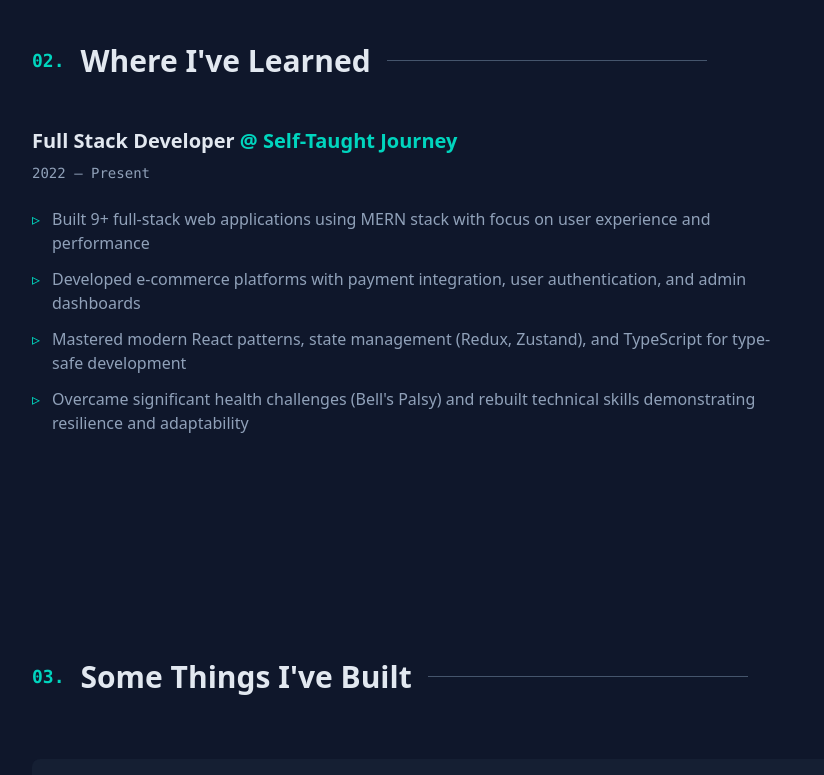
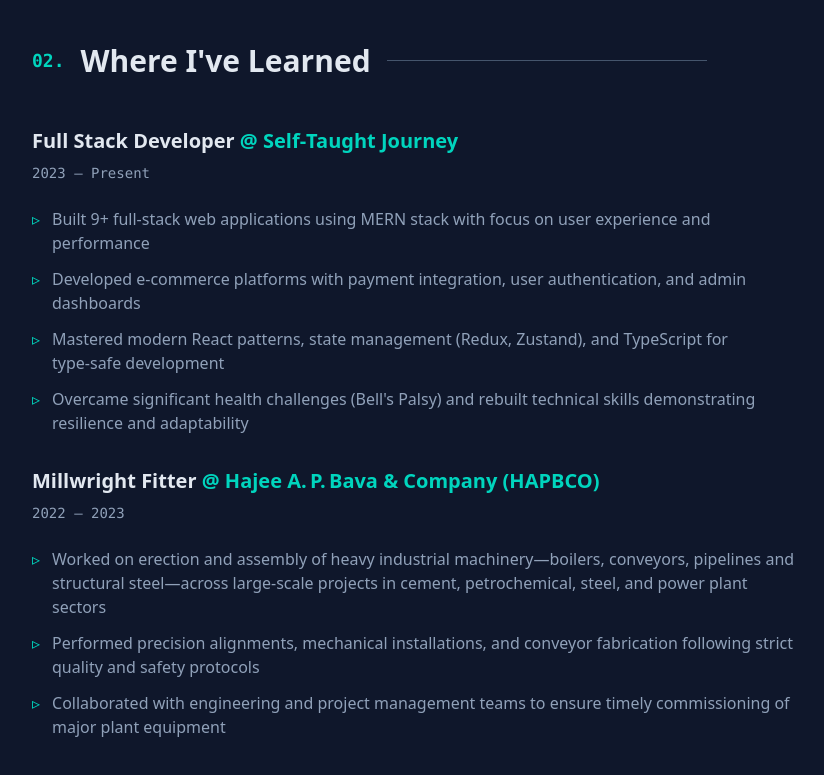
Before and after one commit to Nashid-k/Portfolio_V2, a React (Vite) app: page / in a window 1280 px wide. Shown: the part 1540-2315 px from the top of the page, without its empty margins (16-840 px from the left). Built offline with nearby package versions, Linux system fonts and the light colour scheme.

Commit message:
added : experience

```diff
--- a/src/App.jsx
+++ b/src/App.jsx
@@ -89,15 +89,37 @@ const otherProjects = [
 
 const experiences = [
   {
-    company: "Self-Taught Journey",
+    company: "Self‑Taught Journey",
     title: "Full Stack Developer",
-    range: "2022 — Present",
+    range: "2023 — Present",
     url: "",
     description: [
-      "Built 9+ full-stack web applications using MERN stack with focus on user experience and performance",
-      "Developed e-commerce platforms with payment integration, user authentication, and admin dashboards",
-      "Mastered modern React patterns, state management (Redux, Zustand), and TypeScript for type-safe development",
+      "Built 9+ full‑stack web applications using MERN stack with focus on user experience and performance",
+      "Developed e‑commerce platforms with payment integration, user authentication, and admin dashboards",
+      "Mastered modern React patterns, state management (Redux, Zustand), and TypeScript for type‑safe development",
       "Overcame significant health challenges (Bell's Palsy) and rebuilt technical skills demonstrating resilience and adaptability"
+    ]
+  },
+  {
+    company: "Hajee A. P. Bava & Company (HAPBCO)",
+    title: "Millwright Fitter",
+    range: "2022 — 2023",
+    url: "https://hapbco.co",
+    description: [
+      "Worked on erection and assembly of heavy industrial machinery—boilers, conveyors, pipelines and structural steel—across large‑scale projects in cement, petrochemical, steel, and power plant sectors",
+      "Performed precision alignments, mechanical installations, and conveyor fabrication following strict quality and safety protocols",
+      "Collaborated with engineering and project management teams to ensure timely commissioning of major plant equipment"
+    ]
+  },
+  {
+    company: "KPA Crusher Private Limited (Beta Crusher)",
+    title: "Accountant",
+    range: "2020 — 2022",
+    url: "",
+    description: [
+      "Managed day‑to‑day financial operations including bookkeeping, ledgers, and invoice processing for stone crushing operations at Pulikkal, Malappuram",
+      "Prepared periodic financial statements, expense reconciliations and supported audit documentation to ensure transparency and compliance",
+      "Coordinated with operations team to align finances with production schedules, cost tracking and budgeting"
     ]
   }
 ];
```
